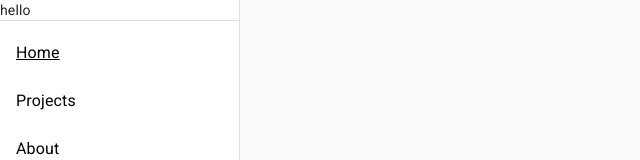
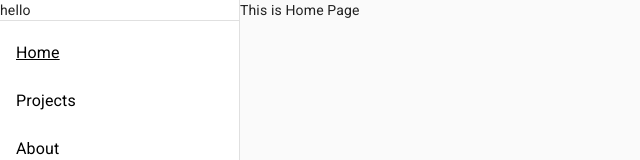
Before and after one commit to Martsyalis/new-portfolio, a React (Create React App) app: page /home in a window 1280 px wide. Shown: the top 160 px of the page, without its empty margins (0-640 px from the left). Built offline with nearby package versions, Linux system fonts and the light colour scheme.

Commit message:
fixes NavDrawer overlay

```diff
--- a/src/app/App.js
+++ b/src/app/App.js
@@ -9,7 +9,7 @@ function App() {
     <React.Fragment>
       <CssBaseline />
       <Router>
-        <div  >
+        <div style={{ display: "flex" }}>
           <NavDrawer />
           <Routes />
         </div>
```
